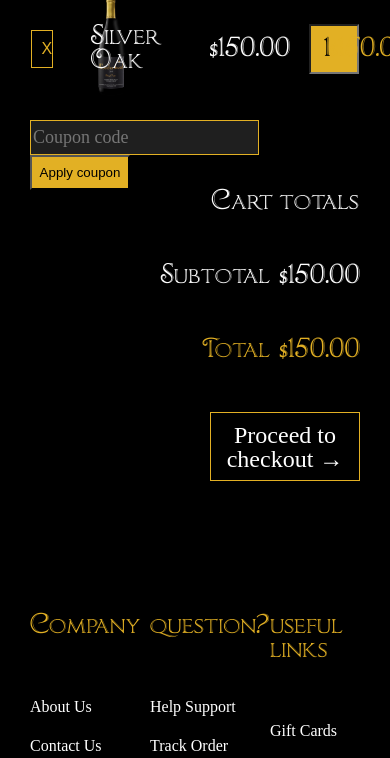
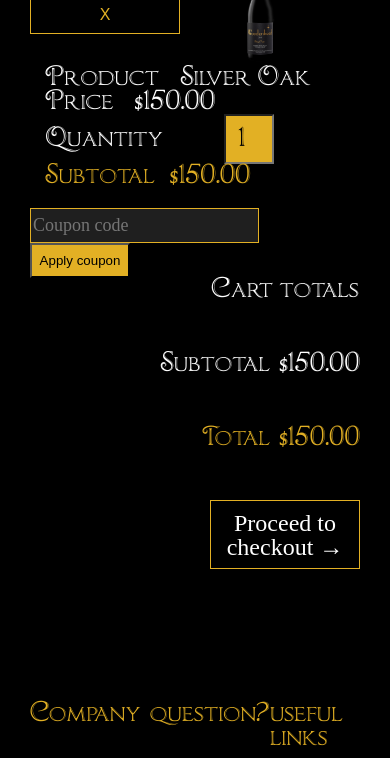
Before and after one commit to elena-ambitska/Wine-website, a website: page cart.html in a window 390 px wide. Shown: the part 247-1005 px from the top of the page. Drawn offline with Linux system fonts and the light colour scheme.

Commit message:
Added responsiv

```diff
--- a/cart.html
+++ b/cart.html
@@ -62,89 +62,93 @@
                 </div>
             </div>
 
-            <div class="row">
-                <div class="col-md-2"></div>
-                <div class="col-md-4">
+            <div class="row col-xs-hide ">
+                <div class=" col-md-2"></div>
+                <div class="  col-md-4">
                     <h5>Product</h5>
                 </div>
-                <div class="col-md-2">
+                <div class="  col-md-2">
                     <h5>Price</h5>
                 </div>
                 <div class="col-md-2">
                     <h5>Quantity</h5>
                 </div>
-                <div class="col-md-2">
+                <div class=" col-md-2">
                     <h5>Total</h5>
                 </div>
             </div>
 
             <div class="row">
-                <div class="col-md-1">
+                <div class="col-xs-6 col-md-1">
                     <div class="product-remove">X</div>
                 </div>
-                <div class="col-md-1">
+                <div class="col-xs-6  col-md-1">
                     <div class="product-thumbnail">
                         <img src="img/products/bottle-russian-river-valley-pinot-noir-2015-1 1.png" alt="product">
                     </div>
                 </div>
 
-                <div class="col-md-4">
-                    <div class="product-name">
+                <div class="col-xs-12 col-md-4">
+                    <div class="product-name ">
+                        <span class="col-xs-show">Product</span>
                         <a href="">Silver Oak</a>
                     </div>
                 </div>
-                <div class="col-md-2">
+                <div class=" col-xs-12 col-md-2">
                     <div class="product-price">
+                        <span class="col-xs-show">Price</span>
                         $150.00
                     </div>
                 </div>
-                <div class="col-md-2">
+                <div class="col-xs-12 col-md-2">
                     <div class="product-guantity">
+                        <span class="col-xs-show">Quantity</span>
                         <input type="number" value="1">
                     </div>
                 </div>
-                <div class="col-md-2">
-                    <div class="product-subtotal">$150.00
+                <div class="col-xs-12 col-md-2">
+                    <div class="product-subtotal">
+                        <span class="col-xs-show">Subtotal</span>$150.00
                     </div>
                 </div>
             </div>
             <div class="row">
-                <div class="col-md-12">
+                <div class=" col-md-12">
                     <input type="text" class="input-text" value placeholder="Coupon code">
                     <input type="submit" class="button" value="Apply coupon">
                 </div>
             </div>
             <div class="row">
                 <div class="col-md-6"></div>
-                <div class="col-md-6">
+                <div class=" col-md-6">
                     <h4>Cart totals</h4>
                 </div>
             </div>
             <div class="row">
-                <div class="col-md-6"></div>
+                <div class=" col-md-6"></div>
 
                 <div class="col-md-3">
                     <div class="cart-subtotal">Subtotal</div>
                 </div>
-                <div class="col-md-3">
+                <div class=" col-md-3">
                     <div class="cart-subtotal">$150.00</div>
                 </div>
             </div>
             <div class="row">
-                <div class="col-md-6"></div>
+                <div class=" col-md-6"></div>
 
-                <div class="col-md-3">
+                <div class=" col-md-3">
                     <div class="cart-total">Total</div>
                 </div>
-                <div class="col-md-3">
+                <div class=" col-md-3">
                     <div class="cart-total">$150.00</div>
                 </div>
 
             </div>
 
             <div class="row">
-                <div class="col-md-6"></div>
-                <div class="col-md-6">
+                <div class=" col-md-6"></div>
+                <div class=" col-md-6">
                     <button class="check">Proceed to checkout &rarr;</button>
                 </div>
             </div>
--- a/style.css
+++ b/style.css
@@ -118,7 +118,9 @@
     flex: 0 0 83.3333%;
     max-width: 83.3333%;
 }
-
+.col-xs-show{
+    display: none;
+}
 .main-menu {
     border: 1px solid rgba(255, 255, 255, 0.6);
     border-left: none;
@@ -694,7 +696,8 @@
 }
 
 .product-name,
-.product-price {
+.product-price,
+.product-guantity {
 
     font-family: ChocolateBox;
     font-size: 24px;
@@ -807,6 +810,9 @@
 
     .col-xs-hide {
         display: none;
+    }
+    .col-xs-show{
+        display: inline-block;
     }
 
     .direction-right {
```
Also changed, not shown: package.json (added, +19 -0 lines).
